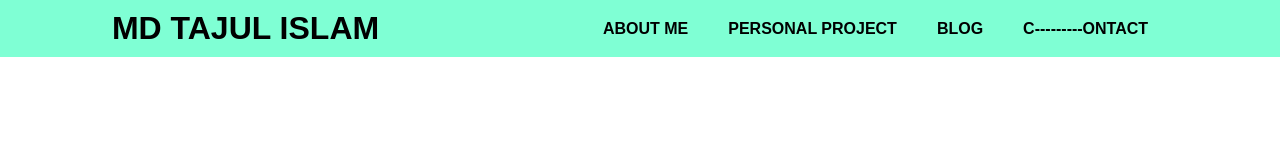
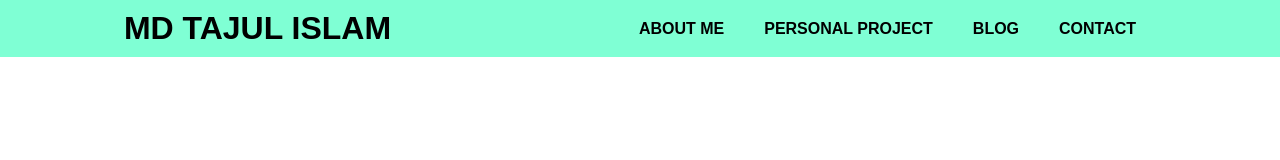
Before and after one commit to MdTajulIslam73/MD-TAJUL-ISLAM, a plain HTML site: page index.html in a window 1280 px wide. Drawn offline with Linux system fonts and the light colour scheme.

Commit message:
here i edit menu bar and it's for checking conection between co-ordinaotor

```diff
--- a/index.html
+++ b/index.html
@@ -17,8 +17,7 @@
             <li><a href="#">About Me</a></li>
             <li><a href="#">Personal Project</a></li>
             <li><a href="#">Blog</a></li>
-            <!-- <li><a href="#">blog</a></li> -->
-            <li><a href="#">C---------ontact</a></li>
+            <li><a href="#">Contact</a></li>
         </ul>
     </div>
 </body>
```
